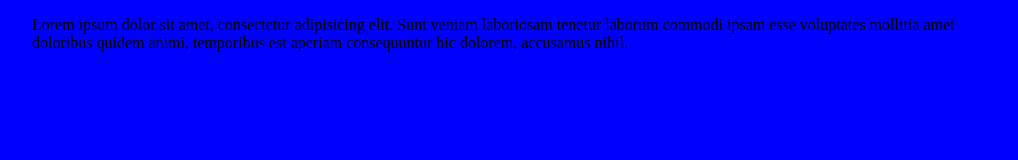
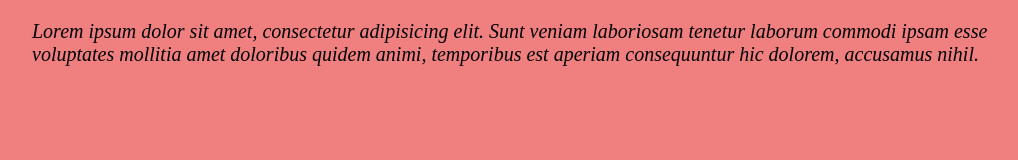
Before and after one commit to blablakin/site, a plain HTML site: page index.html in a window 1280 px wide. Shown: the whole page, without its empty margins (123-1141 px from the left). Drawn offline with Linux system fonts and the light colour scheme.

Commit message:
Merge branch 'new_style'

```diff
--- a/css/style.css
+++ b/css/style.css
@@ -3,8 +3,14 @@ h1{
 	font-size: 30px;
 }
 
+
 body{
-	background: blue;
+	background: lightcoral;
 	width: 970px;
 	margin: 0 auto;
 }
+
+p{
+	font-size: 20px;
+	font-style: italic;
+}
```
